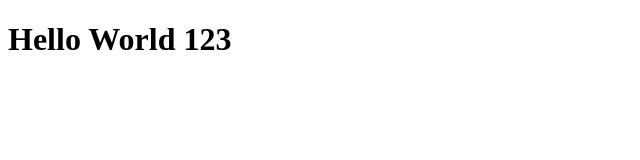
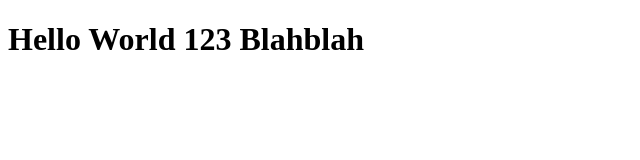
Before and after one commit to kerryqliu/courseratutorial, a plain HTML site: page index.html in a window 1280 px wide. Shown: the whole page, without its empty margins (0-640 px from the left). Drawn offline with Linux system fonts and the light colour scheme.

Commit message:
New changes

```diff
--- a/index.html
+++ b/index.html
@@ -5,6 +5,6 @@
     <title>Hello Coursera</title>
   </head>
   <body>
-    <h1>Hello World 123</h1>
+    <h1>Hello World 123 Blahblah</h1>
   </body>
 </html>
```
